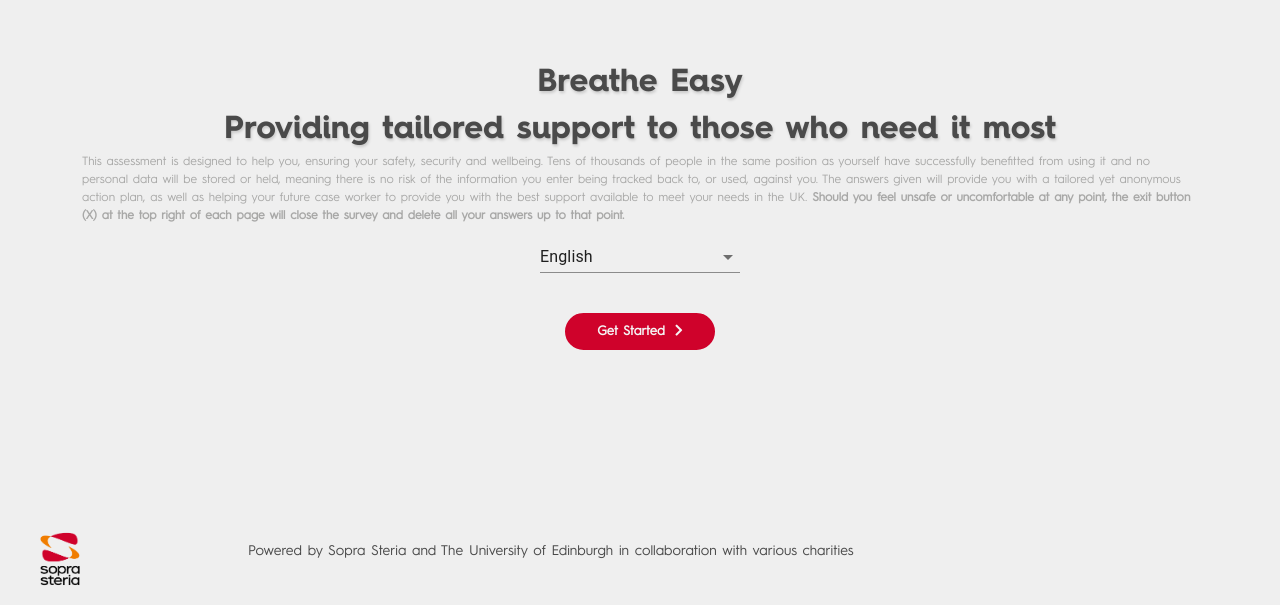
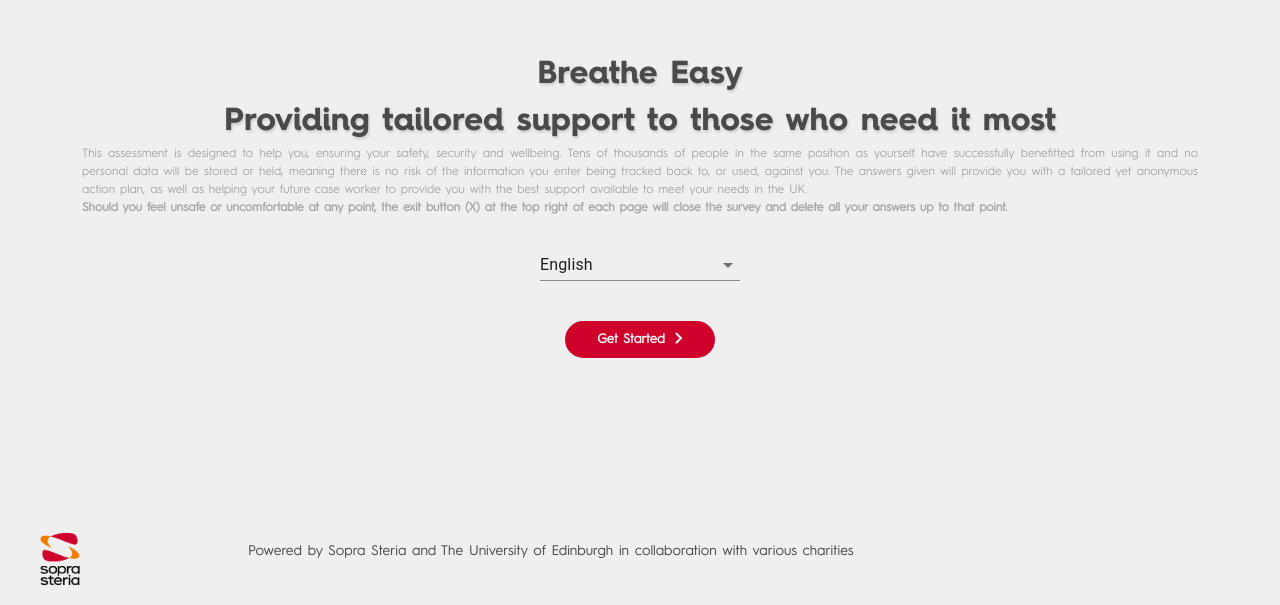
Before and after one commit to COVID19-FINDER-TOOL/ccu-be-partnerrepo-frontend, a React (Create React App) app: page / in a window 1280 px wide. Shown: the part 195-800 px from the top of the page. Built offline with nearby package versions, Linux system fonts and the light colour scheme; no server answers; a web font is replaced by a local one.

Commit message:
disclaimer fixed

```diff
--- a/src/Components/WelcomePage/WelcomePage.js
+++ b/src/Components/WelcomePage/WelcomePage.js
@@ -182,9 +182,9 @@ class WelcomePage extends React.Component {
                 <Container style={{ display: !this.state.part ? "flex" : "none" }} className={classes.wlcmRow1}>
                     <h1 className={classes.para0}>{litrals.welcome.text0}</h1>
                     <h1 className={classes.para}>{litrals.welcome.text1}</h1>
-                    <p className={classes.disclaimerPara}>{litrals.welcome.desclaimer} <b>{litrals.welcome.desclaimerBold}</b></p>
+                    <p className={classes.disclaimerPara}>{litrals.welcome.desclaimer}<br /> <b>{litrals.welcome.desclaimerBold}</b></p>
                     {/* <p className={classes.para}>{litrals.welcome.text2}</p> */}
-                    <Box sx={{ minWidth: 200 }}>
+                    <Box sx={{ minWidth: 200, paddingTop: '1em' }}>
                         <FormControl fullWidth>
                             <Select
                                 labelId="language-label"
--- a/src/Components/WelcomePage/WelcomePage.module.scss
+++ b/src/Components/WelcomePage/WelcomePage.module.scss
@@ -58,6 +58,7 @@ body, html {
 }
 
 .disclaimerPara{
+    text-align: justify;
     font-size: 12px;
     color: #a8a8a7;
 }
```
